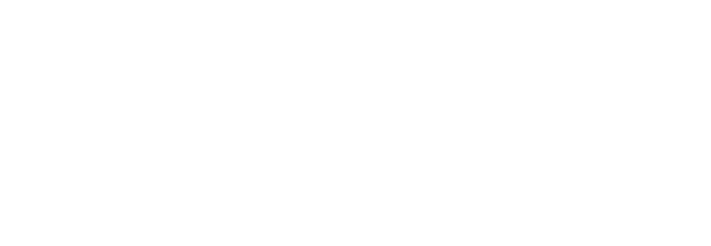
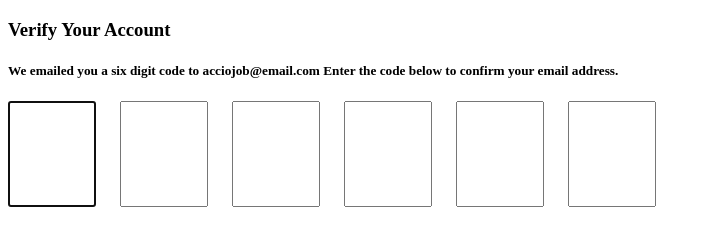
Before and after one commit to acciojob/OTP-bonkers23, a website: page main.html in a window 1280 px wide. Shown: the whole page, without its empty margins (0-711 px from the left). Drawn offline with Linux system fonts and the light colour scheme.

Commit message:
created a submission

```diff
--- a/main.html
+++ b/main.html
@@ -7,7 +7,16 @@
 </head>
 
 <body>
-	<!-- the entire body must be written by student -->
+	<h3 id="verification_heading">Verify Your Account</h3>
+	<h5 id="verification_subtext">We emailed you a six digit code to acciojob@email.com Enter the code below to confirm your email address.</h5>
+	<div class="code-container">
+		<input type="text" class="code" id="code-1" >
+		<input type="text" class="code" id="code-2">
+		<input type="text" class="code" id="code-3">
+		<input type="text" class="code" id="code-4">
+		<input type="text" class="code" id="code-5">
+		<input type="text" class="code" id="code-6">
+	</div>
     <script type="text/javascript" src="./script.js">
 </script>
 
--- a/script.js
+++ b/script.js
@@ -1 +1,17 @@
-//your JS code here. If required.
+let inputs = document.querySelectorAll(".code");
+
+    inputs[0].focus();
+
+    for (let i = 0; i < inputs.length; i++) {
+      inputs[i].addEventListener("input", () => {
+        if (inputs[i].value.length === 1 && i < inputs.length - 1) {
+          inputs[i + 1].focus();
+        }
+      });
+      inputs[i].addEventListener("keydown", (e) => {
+        if (e.key === "Backspace" && inputs[i].value === "" && i > 0) {
+          inputs[i - 1].value = "";
+          inputs[i - 1].focus();
+        }
+      });
+    }
--- a/styles.css
+++ b/styles.css
@@ -1 +1,10 @@
 /*  your css code here. If applicable */
+.code-container{
+	display:flex;
+	gap:1.5rem
+}
+.code{
+	height:100px;
+	width:80px;
+	text-align:center;
+}
```
